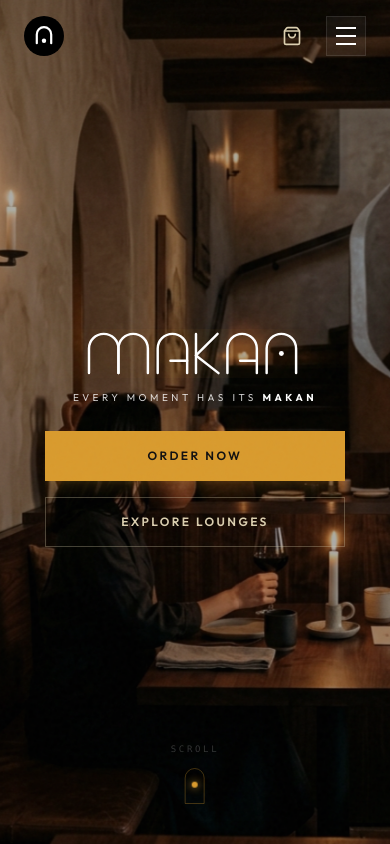
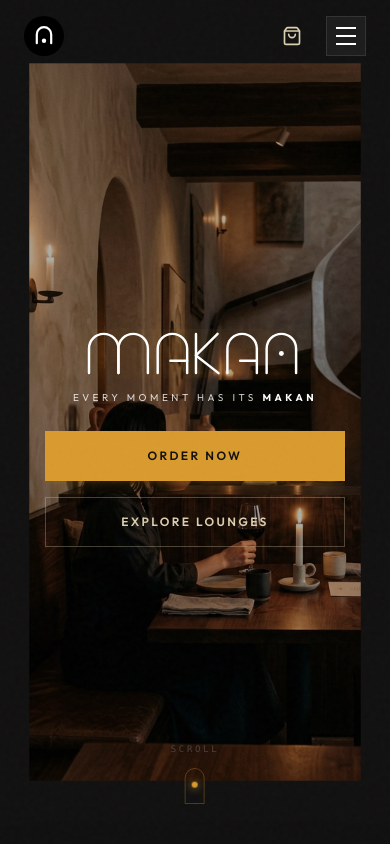
Before and after one commit to artomotivem5-alt/makan-22, a Next.js app: page / in a window 390 px wide. Shown: the top 844 px of the page. Built offline with nearby package versions, Linux system fonts and the light colour scheme.

Commit message:
Zoom out mobile hero image for better visibility

```diff
--- a/src/components/hero.tsx
+++ b/src/components/hero.tsx
@@ -92,7 +92,7 @@
             fill
             priority
             sizes="100vw"
-            className="object-cover object-[30%_60%] brightness-[0.68] scale-[1.04] animate-ken-burns"
+            className="object-cover object-[30%_60%] brightness-[0.68] scale-[0.85] origin-center"
           />
         </div>
       </div>
```
